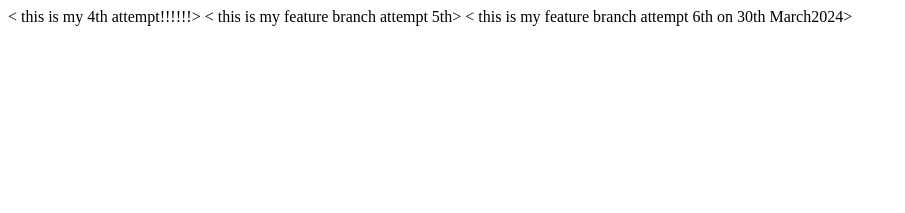
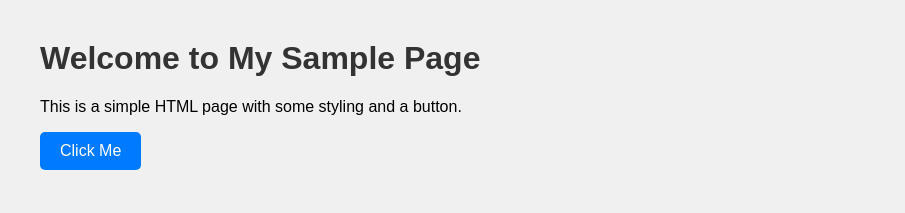
Before and after one commit to PoonamKambali/DemoApp, a plain HTML site: page index.html in a window 1280 px wide. Shown: the whole page, without its empty margins (0-905 px from the left). Drawn offline with Linux system fonts and the light colour scheme.

Commit message:
Update index.html
sample code

```diff
--- a/index.html
+++ b/index.html
@@ -1,7 +1,43 @@
+<!DOCTYPE html>
+<html lang="en">
+<head>
+    <meta charset="UTF-8">
+    <meta name="viewport" content="width=device-width, initial-scale=1.0">
+    <title>Sample Page</title>
+    <style>
+        body {
+            font-family: Arial, sans-serif;
+            margin: 40px;
+            background-color: #f0f0f0;
+        }
+        h1 {
+            color: #333;
+        }
+        button {
+            padding: 10px 20px;
+            font-size: 16px;
+            background-color: #007bff;
+            color: white;
+            border: none;
+            border-radius: 5px;
+            cursor: pointer;
+        }
+        button:hover {
+            background-color: #0056b3;
+        }
+    </style>
+</head>
+<body>
 
-<This is my first attempt!!!!!!>
-<This is my second attempt!!!!!!></This>
-<this is my third attempt!!!!!!!!/this>
-< this is my 4th attempt!!!!!!></this>
-< this is my feature branch attempt 5th></this>
-< this is my feature branch attempt 6th on 30th March2024></this>
+    <h1>Welcome to My Sample Page</h1>
+    <p>This is a simple HTML page with some styling and a button.</p>
+    <button onclick="showMessage()">Click Me</button>
+
+    <script>
+        function showMessage() {
+            alert('Hello! You clicked the button.');
+        }
+    </script>
+
+</body>
+</html>
```
